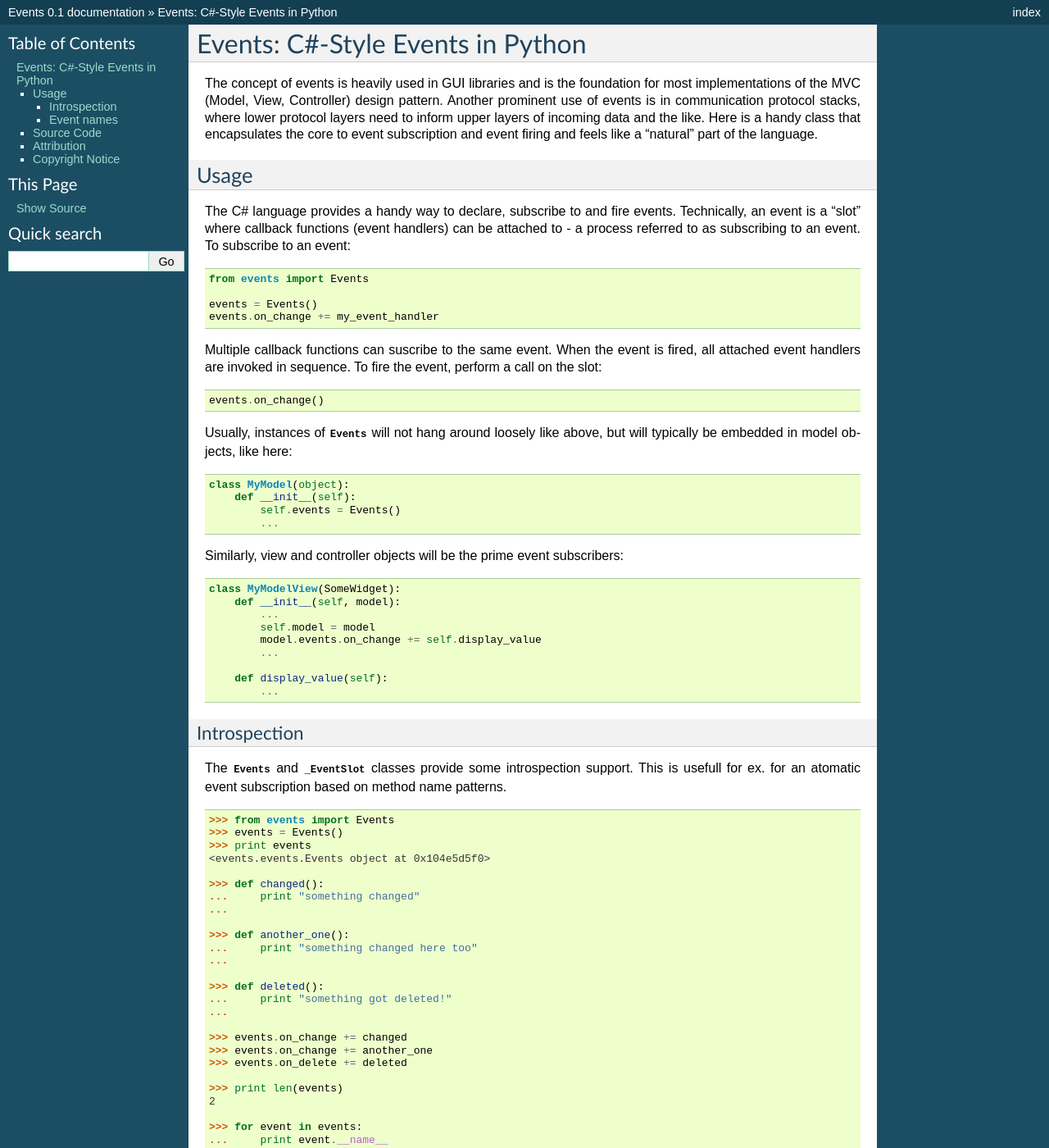
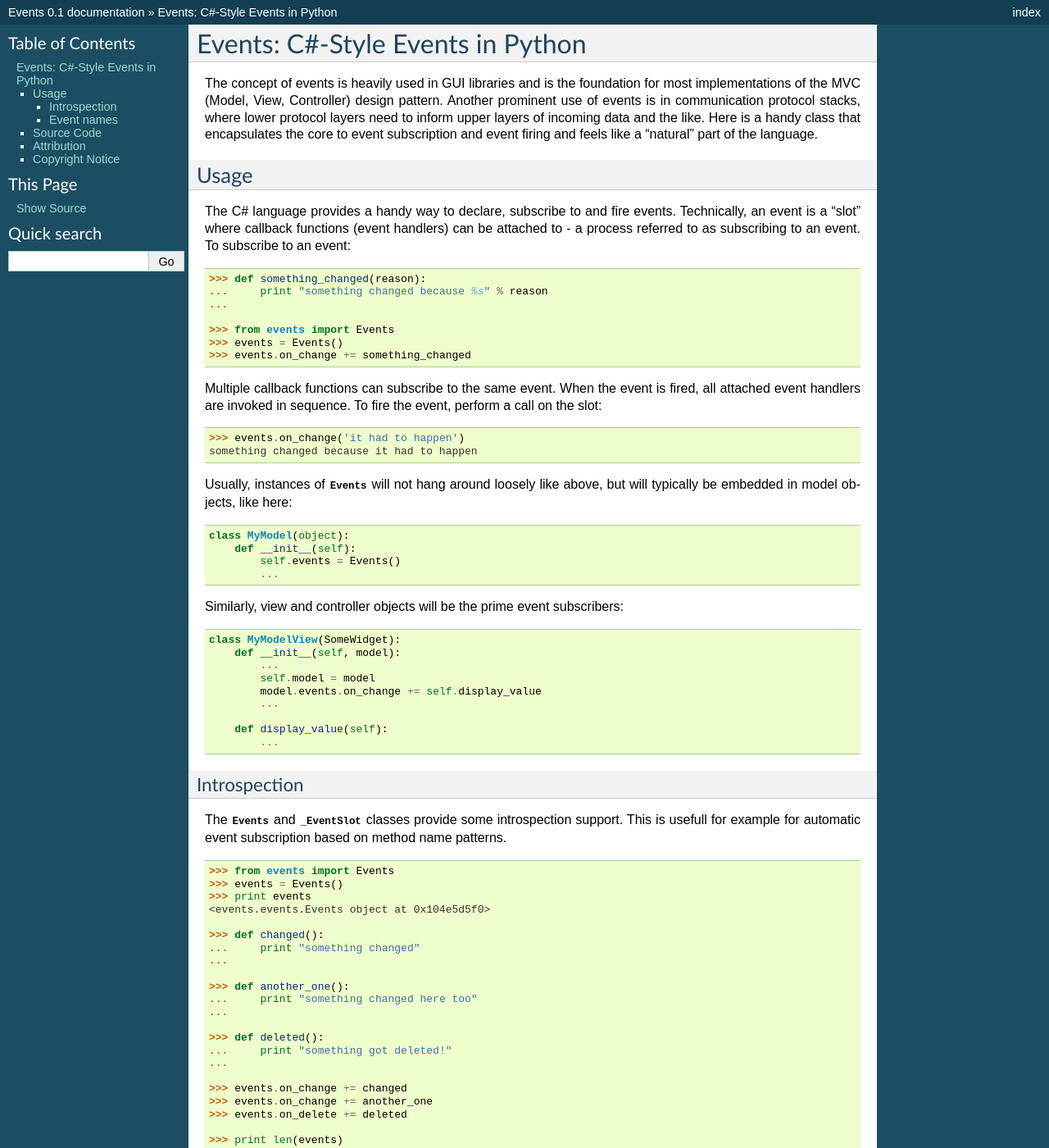
Before and after one commit to pyeve/events, a Sphinx documentation site: the page built from events/docs/index.rst, in a window 1280 px wide and 1400 px high. Shown: the whole window at 82% size. Built offline with Sphinx 7.4.7, drawn with Linux system fonts in a browser that asks for light colours; some of the changed text lies outside the part shown.

Commit message:
Passing arguments to callback functions. Typos.

```diff
--- a/events/docs/index.rst
+++ b/events/docs/index.rst
@@ -15,16 +15,20 @@ events. Technically, an event is a "slot" where callback functions (event
 handlers) can be attached to - a process referred to as subscribing to an
 event. To subscribe to an event: ::
 
-    from events import Events
+    >>> def something_changed(reason):
+    ...     print "something changed because %s" % reason
+    ...
 
-    events = Events()
-    events.on_change += my_event_handler
+    >>> from events import Events
+    >>> events = Events()
+    >>> events.on_change += something_changed
 
-Multiple callback functions can suscribe to the same event. When the event is
+Multiple callback functions can subscribe to the same event. When the event is
 fired, all attached event handlers are invoked in sequence. To fire the event,
 perform a call on the slot: ::
 
-    events.on_change()
+    >>> events.on_change('it had to happen')
+    something changed because it had to happen
 
 Usually, instances of :class:`~events.Events` will not hang around loosely like
 above, but will typically be embedded in model objects, like here: ::
@@ -49,7 +53,7 @@ Similarly, view and controller objects will be the prime event subscribers: ::
 Introspection
 -------------
 The :class:`~events.Events` and :class:`~events._EventSlot` classes provide
-some introspection support. This is usefull for ex. for an atomatic event
+some introspection support. This is usefull for example for automatic event
 subscription based on method name patterns. ::
 
     >>> from events import Events
@@ -134,7 +138,7 @@ Source code is available at GitHub_.
 
 Attribution
 ===========
-Based on the excellent recipe by `Zoran Isailovski`_ (Copyright 2005).
+Based on the excellent recipe by `Zoran Isailovski`_, Copyright (c) 2005.
 
 Copyright Notice
 ================
```
Also changed, not shown: README.rst (+12 -8 lines).
